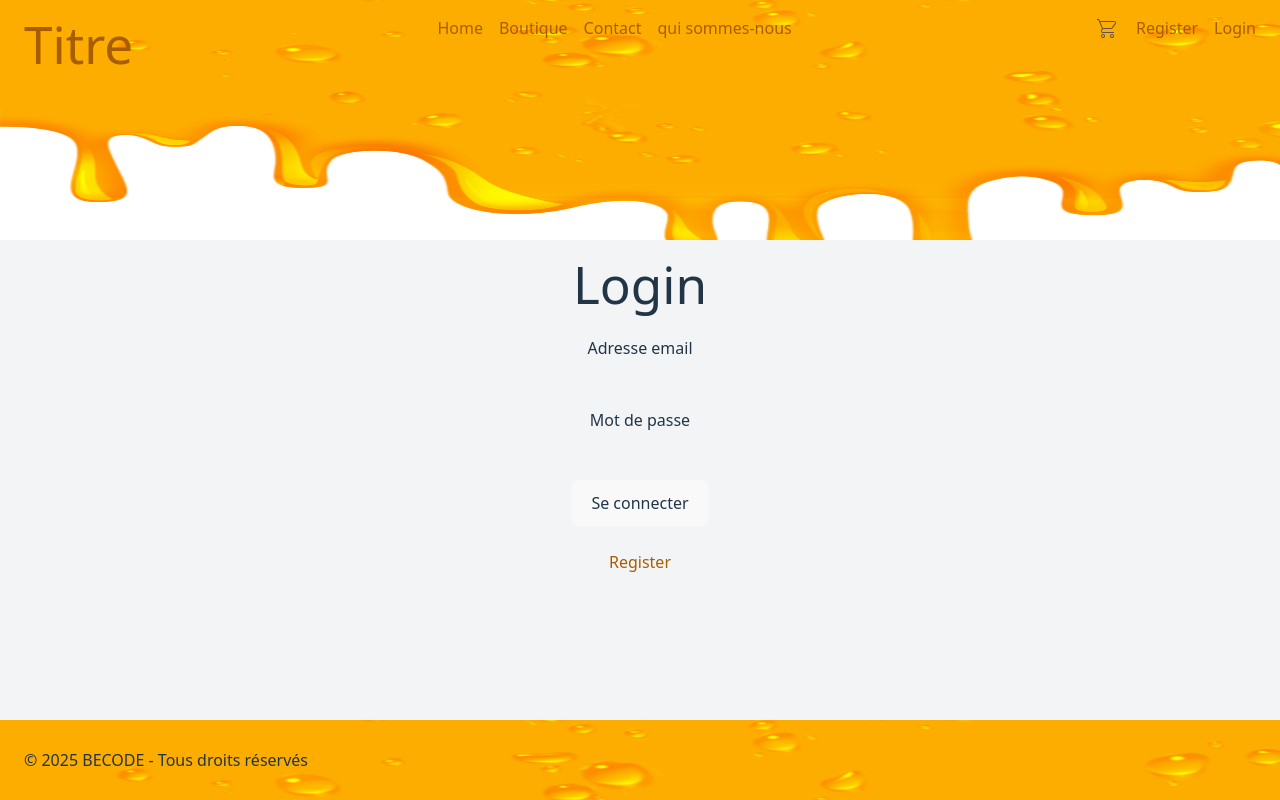
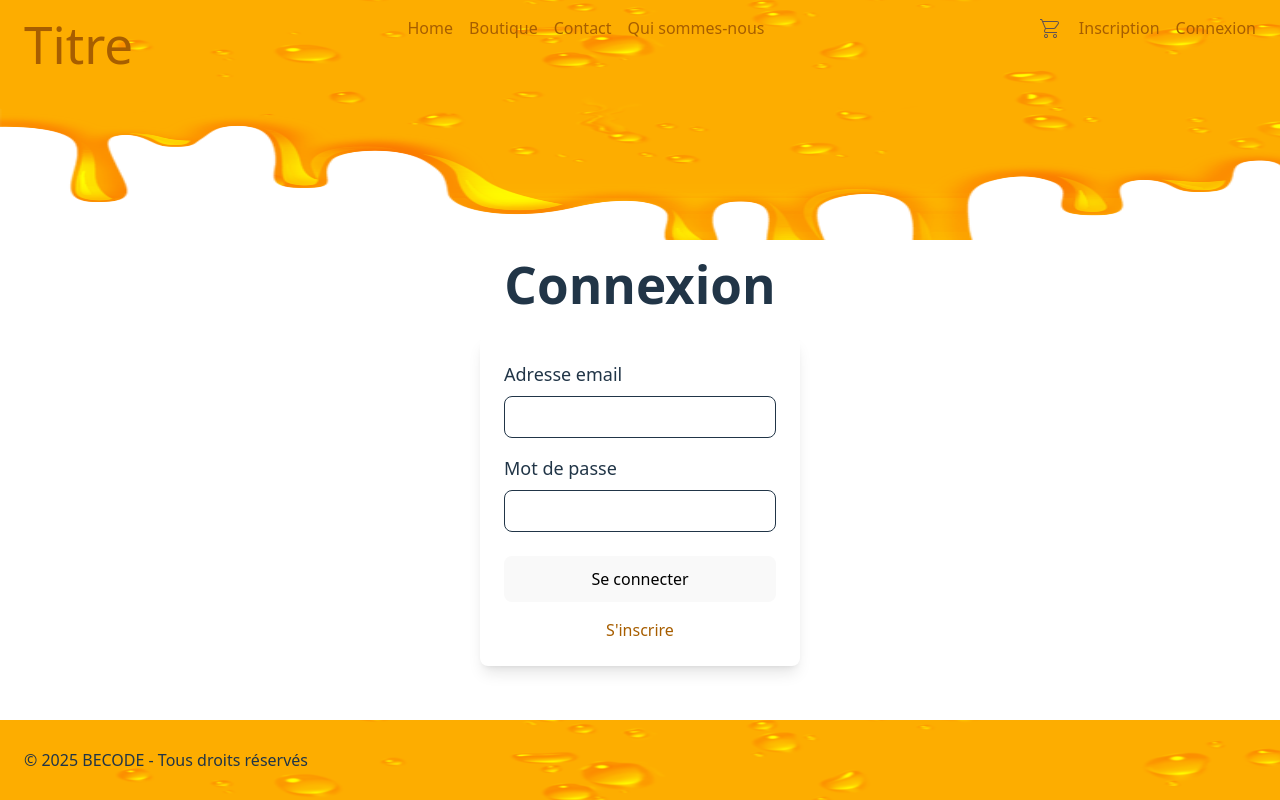
Before and after one commit to chaponcin/Miel-de-Nectar, a React (Vite) app in the folder miel-proj/: page /login in a window 1280 px wide. Built offline with nearby package versions, Linux system fonts and the light colour scheme.

Commit message:
Page_Login/bg_GreyToWhite

```diff
--- a/miel-proj/src/App.jsx
+++ b/miel-proj/src/App.jsx
@@ -15,7 +15,7 @@ function App() {
   return (
     <div className="min-h-screen flex flex-col">
       <Header />
-      <main className="flex-1 bg-gray-100 p-4">
+      <main className="flex-1 bg-white-100 p-4">
         <Routes>
           <Route path="/" element={<Home />} />
           <Route path="/pannier" element={<Pannier />} />
--- a/miel-proj/src/components/Header.jsx
+++ b/miel-proj/src/components/Header.jsx
@@ -21,7 +21,7 @@ function Header() {
         <Link to="/Contact" className="text-black">Contact</Link>
         </li>
         <li>
-        <Link to="/quisommesnous" className="text-black">qui sommes-nous</Link>
+        <Link to="/quisommesnous" className="text-black">Qui sommes-nous</Link>
         </li>
     </ul>
 </nav>
@@ -30,8 +30,8 @@ function Header() {
         <Link to="/pannier">
           <img src="./src/assets/pannier.svg" alt="Panier" className="h-6" />
         </Link>
-        <Link to="/register" className="text-black">Register</Link>
-        <Link to="/login" className="text-black">Login</Link>
+        <Link to="/register" className="text-black">Inscription</Link>
+        <Link to="/login" className="text-black">Connexion</Link>
       </nav>
     </header>
   );
--- a/miel-proj/src/index.css
+++ b/miel-proj/src/index.css
@@ -5,7 +5,7 @@
 
   color-scheme: light dark;
   color: rgba(255, 255, 255, 0.856);
-  background-color: #242424;
+  background-color: #ffffff;
 
   font-synthesis: none;
   text-rendering: optimizeLegibility;
--- a/miel-proj/src/pages/login.jsx
+++ b/miel-proj/src/pages/login.jsx
@@ -1,25 +1,31 @@
-function login() {
+function Login() {
   return (
-    <div className="text-center">
-      <h1>Login</h1>
-        <br />
-      <h2>Adresse email</h2>
-        <input type="text" />
-        <br />
-        <br />
-        <h2>Mot de passe</h2>
-        <input type="password" />
-        <br />
-        <br />
-        <button>Se connecter</button>
-        <br />
-        <br />
+    <div className="flex flex-col items-center justify-center">
+      <h1 className="text-3xl font-bold mb-6">Connexion</h1>
 
-      <h2>
-        <a href="/register">Register</a>
-      </h2>
+      <div className="w-80 bg-white p-6 rounded-lg shadow-lg">
+        <h2 className="text-lg mb-2">Adresse email</h2>
+        <input
+          type="text"
+          className="w-full p-2 border rounded-lg focus:outline-none focus:ring-2 focus:ring-yellow-400"
+        />
+
+        <h2 className="text-lg mt-4 mb-2">Mot de passe</h2>
+        <input
+          type="password"
+          className="w-full p-2 border rounded-lg focus:outline-none focus:ring-2 focus:ring-yellow-400"
+        />
+
+        <button className="w-full mt-6 p-2 bg-blue-500 text-black rounded-lg hover:bg-blue-600 transition">
+          Se connecter
+        </button>
+
+        <h2 className="text-center mt-4">
+          <a href="/register" className="text-yellow-500 hover:underline">S'inscrire</a>
+        </h2>
+      </div>
     </div>
   );
 }
 
-export default login;
+export default Login;
--- a/miel-proj/src/pages/quisommesnous.jsx
+++ b/miel-proj/src/pages/quisommesnous.jsx
@@ -1,7 +1,7 @@
 function QuiSommesNous() {
     return (
       <div className="text-center">
-        <h1>qui sommes-nous</h1>
+        <h1>Qui sommes-nous</h1>
       </div>
     );
   }
--- a/miel-proj/src/pages/register.jsx
+++ b/miel-proj/src/pages/register.jsx
@@ -1,7 +1,7 @@
 function register() {
   return (
     <div className="text-center">
-      <h1>Register</h1>
+      <h1>Inscription</h1>
     </div>
   );
 }
```
